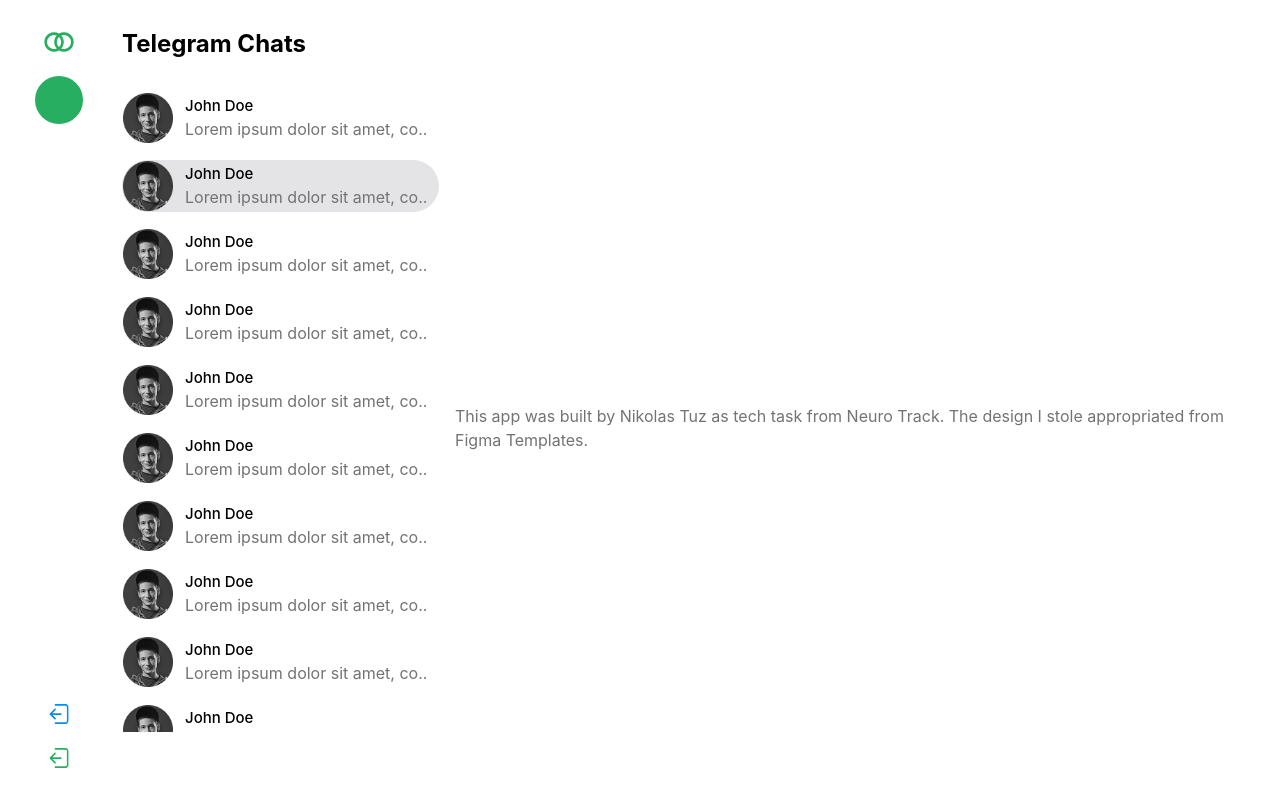
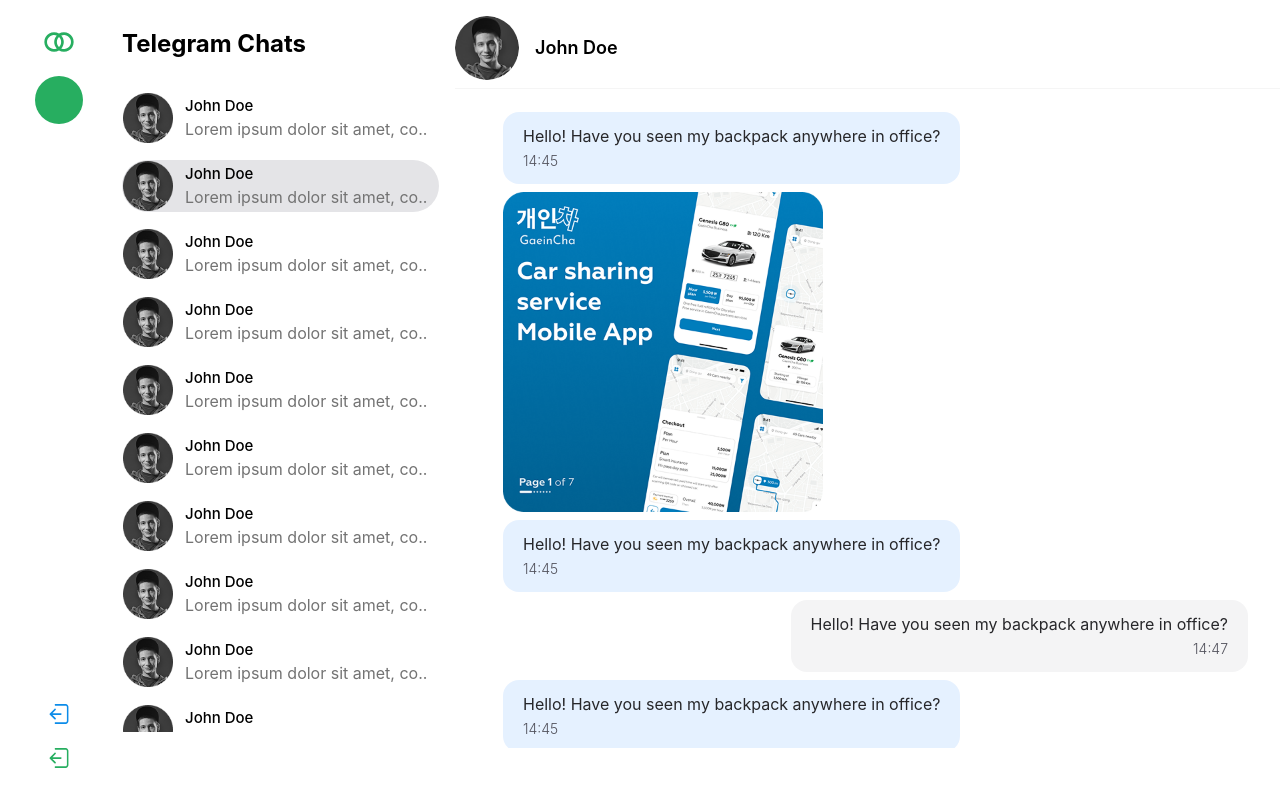
Before and after one commit to nikolas-tuz/tech-task-telegram-front, a Next.js app: page / in a window 1280 px wide. Shown: the top 806 px of the page. Built offline with nearby package versions, Linux system fonts and the light colour scheme.

Commit message:
Implemented UI for displaying chat messages;

```diff
--- a/components/Content/Content.tsx
+++ b/components/Content/Content.tsx
@@ -10,9 +10,15 @@
 import { useState } from 'react';
 import { AuthStateType } from '@/components/Dashboard/Dashboard';
 import TextNeutral from '@/components/Typography/Text/TextNeutral';
+import UserImage from '@/components/UI/UserImage';
+import DummyUserImg from '@/public/stab-imgs/dummy-user.png';
+import SecondaryHeading from '@/components/Typography/Heading/SecondaryHeading';
+import MessageFromMe from '@/components/Layouts/Chat/Messages/MessageFromMe';
+import MessagesContainer from '@/components/Layouts/Chat/Messages/MessagesContainer';
+import MessageToMe from '@/components/Layouts/Chat/Messages/MessageToMe';
 
 export default function Content(/*{}: ContentType*/) {
-  const [authState, setAuthState] = useState<AuthStateType>(`login`);
+  const [authState, setAuthState] = useState<AuthStateType>(`chat-opened`);
   const [showMessages, setShowMessages] = useState(false);
   return (
     <DivContainer className={``}>
@@ -27,6 +33,37 @@
           <TextNeutral>Click to any chat to see the messages （〃｀ 3′〃）!</TextNeutral>
         </DivContainer>
       }
+      {authState === `chat-opened` && (
+        <DivContainer className={`pt-2 overflow-y-auto max-h-[90lvh]`}>
+          <DivContainer className={`flex items-center gap-4 w-full border-b border-b-neutral-100 pb-2 fixed
+          bg-white z-30 top-0 pt-4`}>
+            <UserImage className={`w-16 h-16`} userImage={DummyUserImg.src} />
+            <SecondaryHeading className={`font-semibold`}>John Doe</SecondaryHeading>
+          </DivContainer>
+          <MessagesContainer className={`mt-16`}>
+            <MessageFromMe time={`14:45`}>Hello! Have you seen my backpack anywhere in office?</MessageFromMe>
+            <MessageFromMe img={{ src: `` }} time={`14:45`}>Hello! Have you seen my backpack anywhere in
+              office?</MessageFromMe>
+            <MessageToMe time={`14:47`}>Hello! Have you seen my backpack anywhere in office?</MessageToMe>
+            <MessageFromMe time={`14:45`}>Hello! Have you seen my backpack anywhere in office?</MessageFromMe>
+            <MessageFromMe img={{ src: `` }} time={`14:45`}>Hello! Have you seen my backpack anywhere in
+              office?</MessageFromMe>
+            <MessageToMe time={`14:47`}>Hello! Have you seen my backpack anywhere in office?</MessageToMe>
+            <MessageFromMe time={`14:45`}>Hello! Have you seen my backpack anywhere in office?</MessageFromMe>
+            <MessageFromMe img={{ src: `` }} time={`14:45`}>Hello! Have you seen my backpack anywhere in
+              office?</MessageFromMe>
+            <MessageToMe time={`14:47`}>Hello! Have you seen my backpack anywhere in office?</MessageToMe>
+            <MessageFromMe time={`14:45`}>Hello! Have you seen my backpack anywhere in office?</MessageFromMe>
+            <MessageFromMe img={{ src: `` }} time={`14:45`}>Hello! Have you seen my backpack anywhere in
+              office?</MessageFromMe>
+            <MessageToMe time={`14:47`}>Hello! Have you seen my backpack anywhere in office?</MessageToMe>
+            <MessageFromMe time={`14:45`}>Hello! Have you seen my backpack anywhere in office?</MessageFromMe>
+            <MessageFromMe img={{ src: `` }} time={`14:45`}>Hello! Have you seen my backpack anywhere in
+              office?</MessageFromMe>
+            <MessageToMe time={`14:47`}>Hello! Have you seen my backpack anywhere in office?</MessageToMe>
+          </MessagesContainer>
+        </DivContainer>
+      )}
     </DivContainer>
   );
 }
--- a/components/Dashboard/Dashboard.tsx
+++ b/components/Dashboard/Dashboard.tsx
@@ -14,7 +14,7 @@
 import RegisterOntoSystem from '@/components/Layouts/Dashboard/Auth/RegisterOntoSystem';
 import Chats from '@/components/Layouts/Dashboard/Chats/Chats';
 
-export type AuthStateType = `login` | `register` | `telegram` | `telegram-authorized`;
+export type AuthStateType = `login` | `register` | `telegram` | `telegram-authorized` | `chat-opened`;
 
 export default function Dashboard(/*{}: DashboardType*/) {
   const [authState, setAuthState] = useState<AuthStateType>(`telegram-authorized`);
--- /dev/null
+++ b/components/Layouts/Chat/Messages/MessageFromMe.tsx
@@ -0,0 +1,31 @@
+// 'use client';
+
+import { ComponentPropsWithoutRef } from 'react';
+import DivContainer from '@/components/UI/DivContainer';
+import TextNormal from '@/components/Typography/Text/TextNormal';
+
+export type MessageType = {
+  time: string;
+  img?: {
+    src: string;
+  };
+  // children: ReactNode;
+} & ComponentPropsWithoutRef<'div'>;
+
+export default function MessageFromMe({ time, className, img, ...props }: MessageType) {
+  return (
+    <>
+
+      {img && <DivContainer className={`relative rounded-2xl h-80 w-80`}>
+        {/*<img className={`object-cover absolute`} src={img.src} alt="User Image" />*/}
+        <img className={`object-cover absolute`} src="./stab-imgs/img-message.png" alt="" />
+      </DivContainer>
+      }
+
+      <DivContainer {...props} className={`px-5 py-3 bg-blue-200/40 rounded-2xl w-fit ${className}`}>
+        <TextNormal>{props.children}</TextNormal>
+        <span className={`text-sm text-zinc-600 font-light`}>{time}</span>
+      </DivContainer>
+    </>
+  );
+}
--- /dev/null
+++ b/components/Layouts/Chat/Messages/MessageToMe.tsx
@@ -0,0 +1,21 @@
+// 'use client';
+
+import DivContainer from '@/components/UI/DivContainer';
+import TextNormal from '@/components/Typography/Text/TextNormal';
+import { MessageType } from '@/components/Layouts/Chat/Messages/MessageFromMe';
+
+export default function MessageToMe({ time, img, ...props }: MessageType) {
+  return (
+    <>
+      {img && <DivContainer className={`relative rounded-2xl h-80 w-80`}>
+        {/*<img className={`object-cover absolute`} src={img.src} alt="User Image" />*/}
+        <img className={`object-cover absolute`} src="./stab-imgs/img-message.png" alt="" />
+      </DivContainer>
+      }
+      <DivContainer className={`px-5 py-3 bg-zinc-200/40 rounded-2xl w-fit ml-auto text-right`}>
+        <TextNormal>{props.children}</TextNormal>
+        <span className={`text-sm inline-block text-zinc-600 font-light`}>{time}</span>
+      </DivContainer>
+    </>
+  );
+}
--- /dev/null
+++ b/components/Layouts/Chat/Messages/MessagesContainer.tsx
@@ -0,0 +1,16 @@
+// 'use client';
+
+import { ComponentPropsWithoutRef } from 'react';
+import DivContainer from '@/components/UI/DivContainer';
+
+type MessagesContainerType = {
+  // children: ReactNode;
+} & ComponentPropsWithoutRef<'div'>;
+
+export default function MessagesContainer({ className, ...props }: MessagesContainerType) {
+  return (
+    <DivContainer {...props} className={`flex flex-col pt-3 pl-12 w-full gap-2 ${className}`}>
+      {props.children}
+    </DivContainer>
+  );
+}
--- /dev/null
+++ b/components/Typography/Text/TextNormal.tsx
@@ -0,0 +1,15 @@
+// 'use client';
+
+import { ComponentPropsWithoutRef } from 'react';
+
+type TextNormalType = {
+  // children: ReactNode;
+} & ComponentPropsWithoutRef<'p'>;
+
+export default function TextNormal({ className, ...props }: TextNormalType) {
+  return (
+    <p {...props} className={`${className} text-zinc-800 font-normal`}>
+      {props.children}
+    </p>
+  );
+}
--- a/components/UI/UserImage.tsx
+++ b/components/UI/UserImage.tsx
@@ -1,18 +1,18 @@
 // 'use client';
 
 import DivContainer from '@/components/UI/DivContainer';
-import Image from 'next/image';
+import { ComponentPropsWithoutRef } from 'react';
 
 type UserImageType = {
   userImage?: string | undefined;
   // children: ReactNode;
-}
+} & ComponentPropsWithoutRef<'img'>;
 
-export default function UserImage({ userImage = undefined }: UserImageType) {
+export default function UserImage({ userImage = undefined, className, ...props }: UserImageType) {
   return (
     <>
       {userImage ? (
-        <Image className={`rounded-full`} width={32} height={32} src={``} alt={`User Image`} />
+        <img {...props} className={`rounded-full ${className}`} src={userImage} alt={`User Image`} />
       ) : (
         <DivContainer className={`w-12 h-12 bg-[#27AE60] rounded-full`}></DivContainer>
       )}
```
Also changed, not shown: public/stab-imgs/img-message.png (added).
